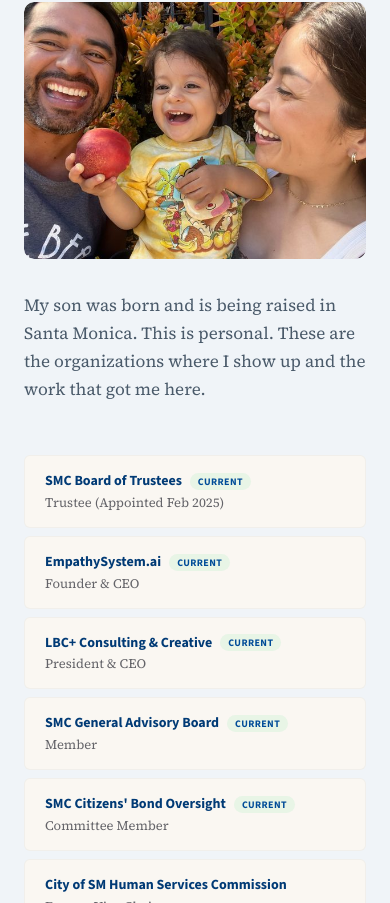
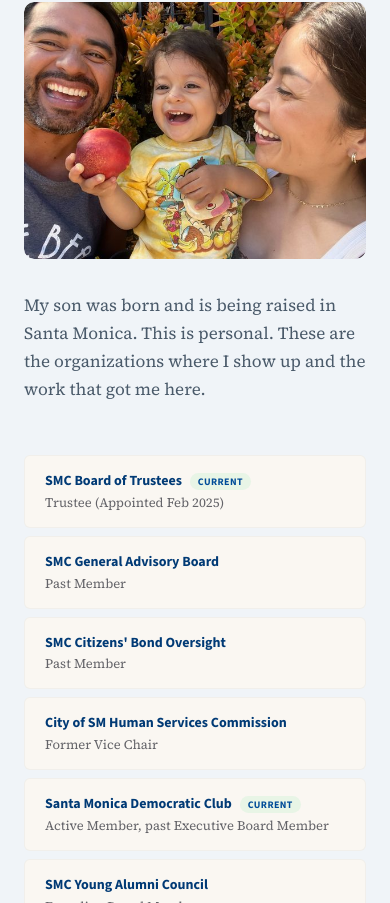
Before and after one commit to LBCplus/lbc4smc, a React (Vite) app: page / in a window 390 px wide. Shown: the part 11097-12000 px from the top of the page. Built offline with nearby package versions, Linux system fonts and the light colour scheme.

Commit message:
Fix mobile text cutoff, update community roles

```diff
--- a/src/App.jsx
+++ b/src/App.jsx
@@ -275,7 +275,7 @@ function Priorities() {
                 <div style={{ flex: 1, minWidth: 0 }}>
                   <h3 className="priority-title">{p.title}</h3>
                   <p className="priority-summary">{p.summary}</p>
-                  <div className="priority-detail-wrap" style={{ maxHeight: exp === i ? 320 : 0 }}>
+                  <div className="priority-detail-wrap" style={{ maxHeight: exp === i ? 800 : 0 }}>
                     <p className="priority-detail">{p.detail}</p>
                   </div>
                 </div>
@@ -506,15 +506,13 @@ function Community() {
   const [ref, vis] = useInView();
   const roles = [
     { org: "SMC Board of Trustees", role: "Trustee (Appointed Feb 2025)", c: true },
-    { org: "EmpathySystem.ai", role: "Founder & CEO", c: true },
-    { org: "LBC+ Consulting & Creative", role: "President & CEO", c: true },
-    { org: "SMC General Advisory Board", role: "Member", c: true },
-    { org: "SMC Citizens' Bond Oversight", role: "Committee Member", c: true },
+    { org: "SMC General Advisory Board", role: "Past Member", c: false },
+    { org: "SMC Citizens' Bond Oversight", role: "Past Member", c: false },
     { org: "City of SM Human Services Commission", role: "Former Vice Chair", c: false },
-    { org: "Santa Monica Democratic Club", role: "Treasurer, Exec Board", c: true },
+    { org: "Santa Monica Democratic Club", role: "Active Member, past Executive Board Member", c: true },
     { org: "SMC Young Alumni Council", role: "Founding Board Member", c: false },
     { org: "SM for Renters' Rights", role: "Active Member", c: true },
-    { org: "Wilshire Montana Neighborhood Coalition", role: "Active Member", c: true },
+    { org: "Wilshire Montana Neighborhood Coalition", role: "Member", c: true },
     { org: "House of Haven", role: "Past Chair, Current Board Member", c: true },
     { org: "Raza Golf Foundation", role: "Board Member", c: true },
   ];
@@ -689,7 +687,7 @@ function Espanol() {
                 <div style={{ flex: 1, minWidth: 0 }}>
                   <h3 className="priority-title">{p.title}</h3>
                   <p className="priority-summary">{p.summary}</p>
-                  <div className="priority-detail-wrap" style={{ maxHeight: exp === i ? 320 : 0 }}>
+                  <div className="priority-detail-wrap" style={{ maxHeight: exp === i ? 800 : 0 }}>
                     <p className="priority-detail">{p.detail}</p>
                   </div>
                 </div>
```
